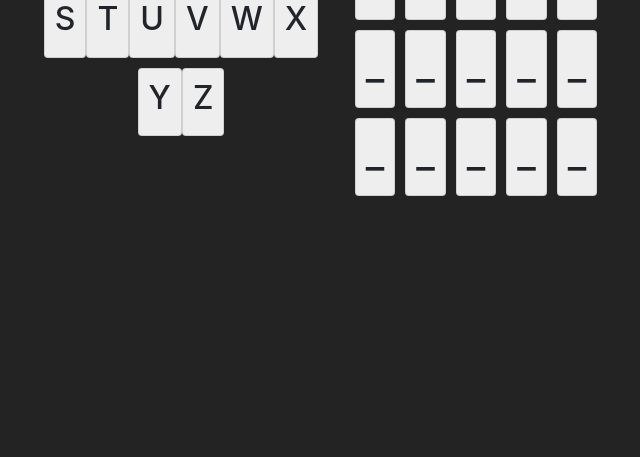
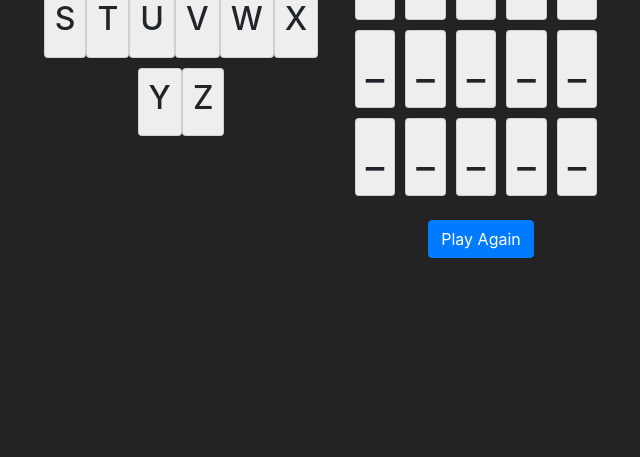
Before and after one commit to TimShaw1/Wordle-Data-Science, a Flask app: page / in a window 1280 px wide. Shown: the part 436-893 px from the top of the page, without its empty margins (159-799 px from the left). Run offline with Flask 2, Linux system fonts and the light colour scheme; some libraries are stand-ins or nearby versions.

Commit message:
Added a play again button

```diff
--- a/static/styles.css
+++ b/static/styles.css
@@ -52,6 +52,12 @@ body
   left: 930px;
 }
 
+#front-button
+{
+  z-index: 10;
+  position: relative;
+}
+
 /* https://css-tricks.com/snippets/css/shake-css-keyframe-animation/ */
 @keyframes shake {
     10%, 90% {
--- a/templates/home.html
+++ b/templates/home.html
@@ -21,8 +21,7 @@
     {% for i in range(5) %}
     <div class="row d-flex justify-content-center">
         {% for j in range(6) %}
-            {% if (j)+(i*6) < 26 %}
-                <div class="col-sm, card" id="{{ 'ABCDEFGHIJKLMNOPQRSTUVWXYZ'[(j)+(i*6)]}}">
+        {% if (j)+(i*6) < 26 %} <div class="col-sm, card" id="{{ 'ABCDEFGHIJKLMNOPQRSTUVWXYZ'[(j)+(i*6)]}}">
             <h2>
                 {{ "ABCDEFGHIJKLMNOPQRSTUVWXYZ"[(j)+(i*6)]}}
             </h2>
@@ -38,6 +37,13 @@
 
     </h5>
 
-<div>
+</div>
+
+<br>
+
+<div id="front-button">
+        <input type="submit" class="btn btn-primary" value="Play Again" onClick="window.location.reload();">
+</div>
+
 <script type="text/javascript" src='/static/keypress.js'></script>
 {% endblock %}
```
Lines whose indentation alone changed are shown as unchanged.
